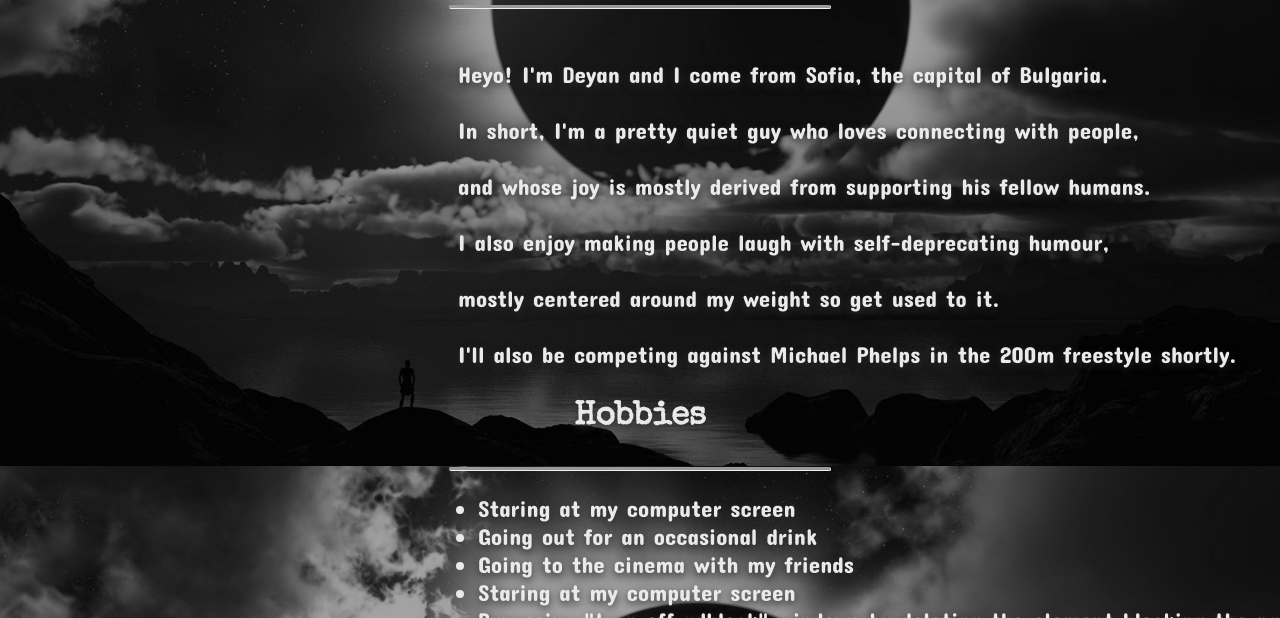
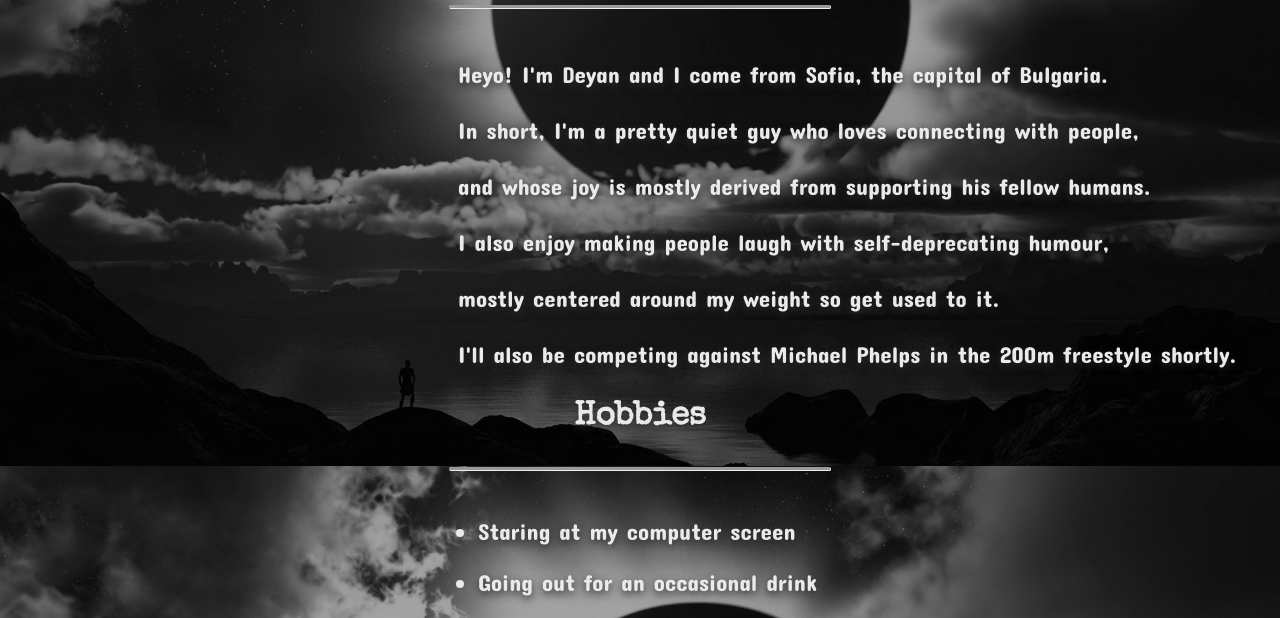
Before and after one commit to Triggero/Triggero.github.io, a plain HTML site: page profile.html in a window 1280 px wide. Shown: the part 334-952 px from the top of the page. Drawn offline with nearby package versions, Linux system fonts and the light colour scheme.

Commit message:
added list padding

```diff
--- a/style.css
+++ b/style.css
@@ -49,6 +49,10 @@ ul {
     text-shadow: 0px 3px 8px #2a2a2a;
 }
 
+li{
+    padding-top:1em;
+}
+
 body {
     background: url(bg2.jpg) no-repeat;
     background-size: cover;
```
